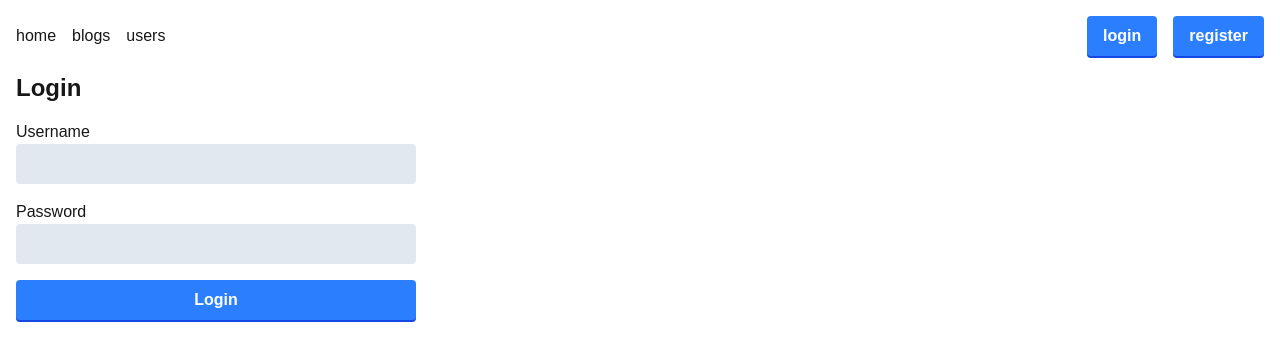
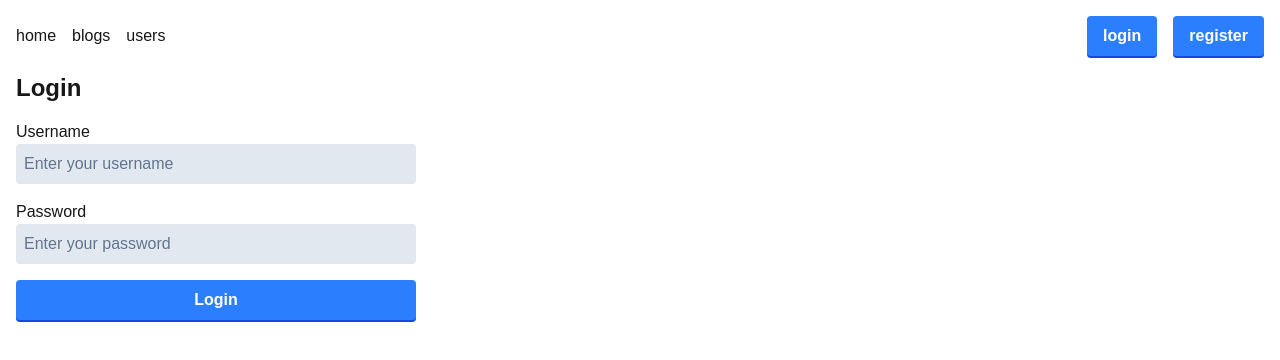
Before and after one commit to aarnif/fullstack-open-part-14-nextjs, a Next.js app in the folder blogs-app/: page /login in a window 1280 px wide. Shown: the top 360 px of the page. Built offline with nearby package versions, Linux system fonts and the light colour scheme; no server answers.

Commit message:
Add placeholders to form fields

```diff
--- a/blogs-app/app/blogs/new/page.tsx
+++ b/blogs-app/app/blogs/new/page.tsx
@@ -27,17 +27,29 @@ const NewBlog = () => {
     <div>
       <h2 className="text-2xl font-bold mb-4">Create a new blog</h2>
       <form action={formAction} className="max-w-100 flex flex-col gap-4">
-        <FormField type="text" name="title" defaultValue={state.values.title} />
+        <FormField
+          type="text"
+          name="title"
+          defaultValue={state.values.title}
+          placeholder="Blog title"
+        />
         <FormField
           type="text"
           name="author"
           defaultValue={state.values.author}
+          placeholder="Author name"
         />
-        <FormField type="text" name="url" defaultValue={state.values.url} />
+        <FormField
+          type="text"
+          name="url"
+          defaultValue={state.values.url}
+          placeholder="Blog URL"
+        />
         <FormField
           type="number"
           name="likes"
           defaultValue={state.values.likes}
+          placeholder="Number of likes"
         />
         <Button type="submit">Create</Button>
         {Object.keys(state.errors).length > 0 && (
--- a/blogs-app/app/login/page.tsx
+++ b/blogs-app/app/login/page.tsx
@@ -33,8 +33,16 @@ const LoginPage = () => {
       <h2 className="text-2xl font-bold mb-4">Login</h2>
       {error && <p style={{ color: "red" }}>{error}</p>}
       <form onSubmit={handleSubmit} className="max-w-100 flex flex-col gap-4">
-        <FormField type="text" name="username" />
-        <FormField type="password" name="password" />
+        <FormField
+          type="text"
+          name="username"
+          placeholder="Enter your username"
+        />
+        <FormField
+          type="password"
+          name="password"
+          placeholder="Enter your password"
+        />
         <Button type="submit">Login</Button>
       </form>
     </div>
--- a/blogs-app/app/register/page.tsx
+++ b/blogs-app/app/register/page.tsx
@@ -18,17 +18,25 @@ const RegisterPage = () => {
           type="text"
           name="username"
           defaultValue={state.values.username}
+          placeholder="Choose a username"
         />
-        <FormField type="text" name="name" defaultValue={state.values.name} />
+        <FormField
+          type="text"
+          name="name"
+          defaultValue={state.values.name}
+          placeholder="Enter your full name"
+        />
         <FormField
           type="password"
           name="password"
           defaultValue={state.values.password}
+          placeholder="Choose a password"
         />
         <FormField
           type="password"
           name="password-confirm"
           defaultValue={state.values.passwordConfirm}
+          placeholder="Confirm your password"
         />
         <button type="submit">Register</button>
         {Object.keys(state.errors).length > 0 && (
```
